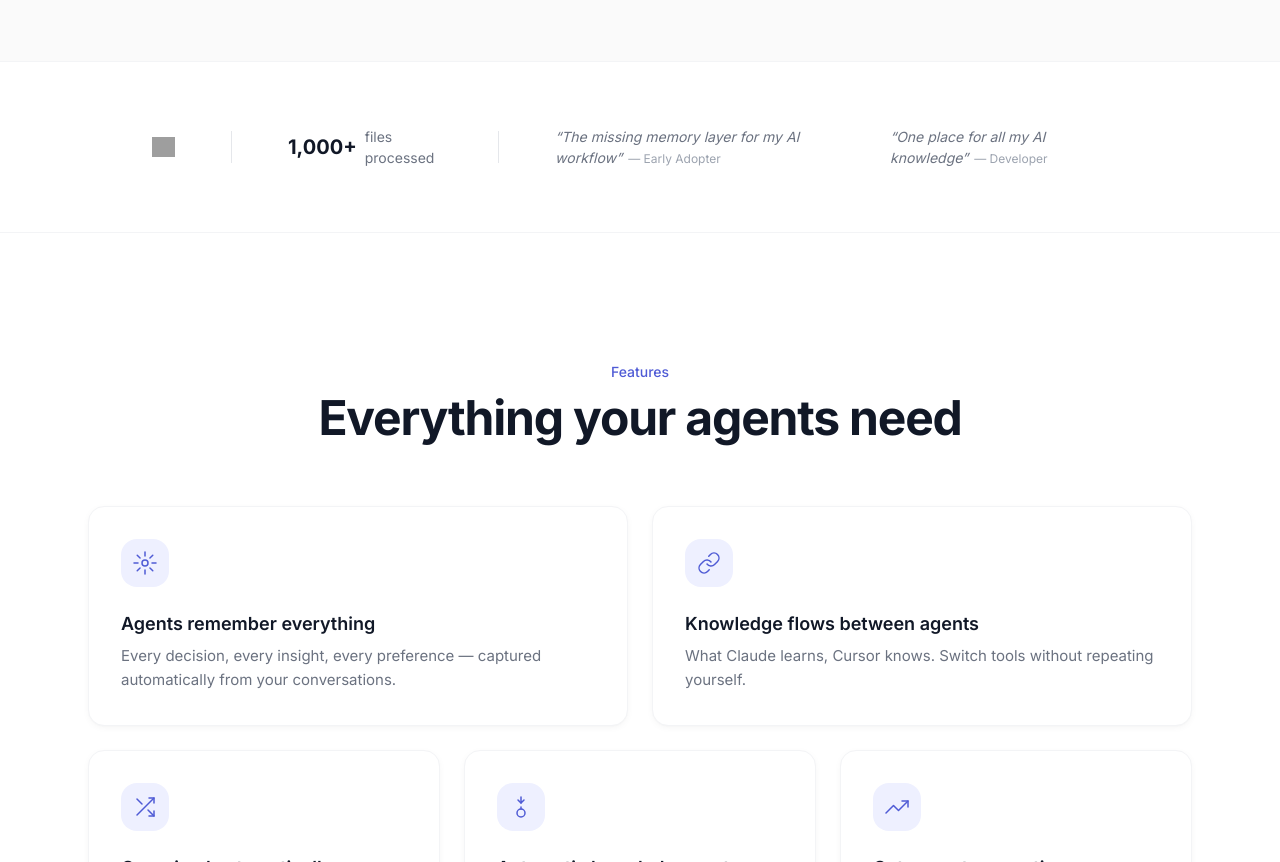
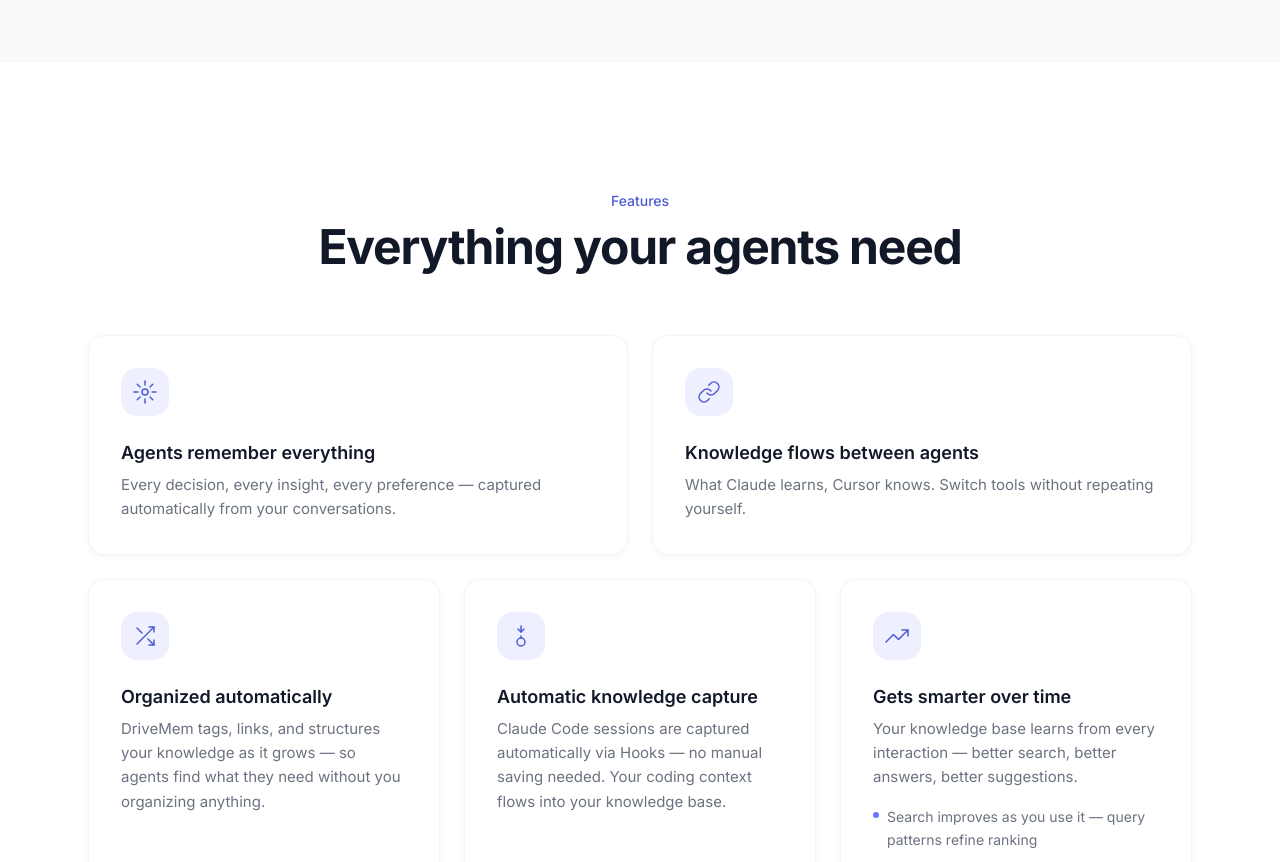
Before and after one commit to DriveMem/drivemem, a React app in the folder apps/web/: page / in a window 1280 px wide. Shown: the part 2342-3204 px from the top of the page. Built offline with nearby package versions, Linux system fonts and the light colour scheme; some packages are replaced by stand-ins of ours; grey boxes are pictures that could not be loaded.

Commit message:
fix: #258 remove duplicate old testimonial section (anonymous quotes + fake 1000+ stat)

```diff
--- a/apps/web/src/app/page.tsx
+++ b/apps/web/src/app/page.tsx
@@ -470,54 +470,6 @@ export default function LandingPage() {
         </div>
       </section>
 
-      {/* ===== Social Proof Strip ===== */}
-      <section className="py-12 md:py-16 bg-white border-b border-gray-100">
-        <div className="max-w-5xl mx-auto px-6">
-          <FadeIn>
-            <div className="flex flex-col md:flex-row items-center justify-center gap-8 md:gap-14">
-              {/* GitHub Stars */}
-              <a
-                href="https://github.com/DriveMem/drivemem"
-                target="_blank"
-                rel="noopener"
-                className="flex items-center gap-2 text-gray-500 hover:text-gray-700 transition-colors"
-              >
-                <img
-                  src="https://img.shields.io/github/stars/DriveMem/drivemem?style=flat&logo=github&label=Stars"
-                  alt="GitHub Stars"
-                  className="h-5"
-                  loading="lazy"
-                />
-              </a>
-
-              {/* Divider */}
-              <div className="hidden md:block w-px h-8 bg-gray-200" />
-
-              {/* Dynamic count */}
-              <div className="flex items-center gap-2 text-sm text-gray-500">
-                <span className="text-lg font-bold text-gray-900">1,000+</span>
-                <span>files processed</span>
-              </div>
-
-              {/* Divider */}
-              <div className="hidden md:block w-px h-8 bg-gray-200" />
-
-              {/* Quotes */}
-              <div className="flex flex-col sm:flex-row gap-6">
-                <blockquote className="text-sm text-gray-500 italic max-w-xs">
-                  &ldquo;The missing memory layer for my AI workflow&rdquo;
-                  <span className="not-italic text-xs text-gray-400 ml-1.5">— Early Adopter</span>
-                </blockquote>
-                <blockquote className="text-sm text-gray-500 italic max-w-xs">
-                  &ldquo;One place for all my AI knowledge&rdquo;
-                  <span className="not-italic text-xs text-gray-400 ml-1.5">— Developer</span>
-                </blockquote>
-              </div>
-            </div>
-          </FadeIn>
-        </div>
-      </section>
-
       {/* ===== Features ===== */}
       <section id="features" className="py-24 md:py-32 bg-white">
         <div className="max-w-6xl mx-auto px-6">
```
